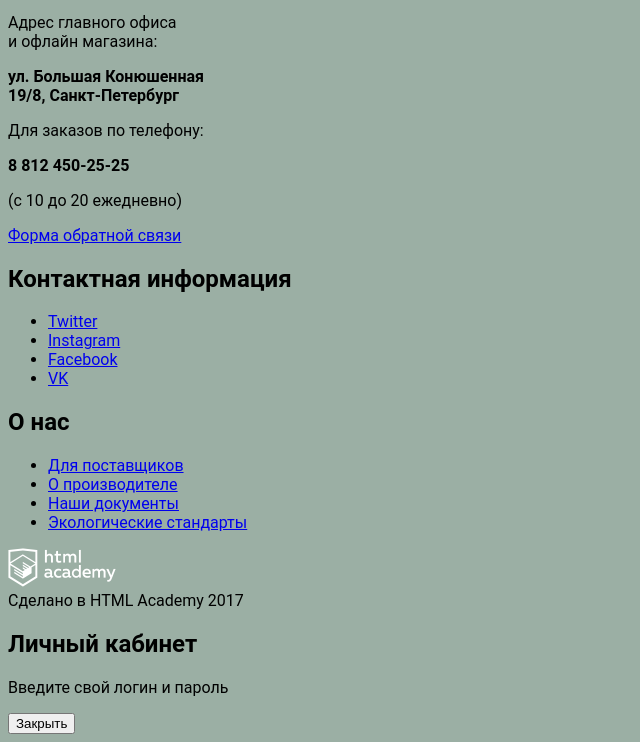
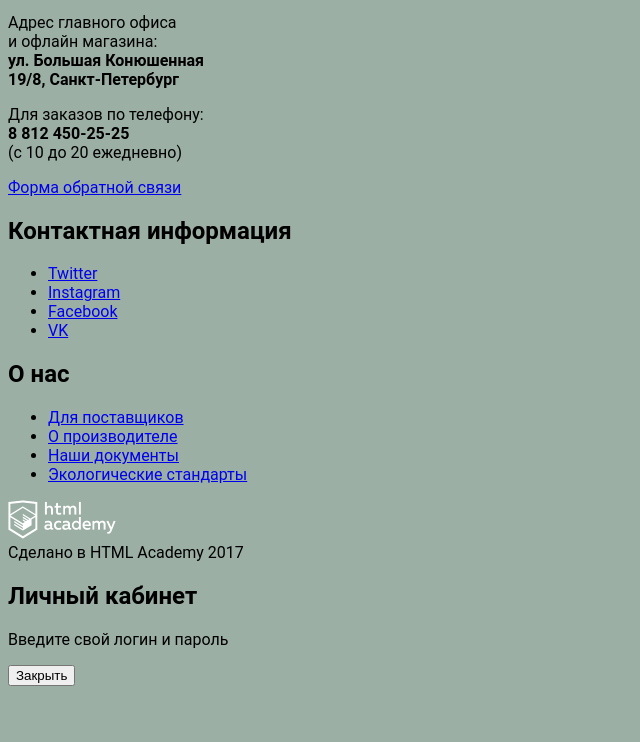
Before and after one commit to Machisorc/1051133-gllacy-26, a plain HTML site: page index.html in a window 1280 px wide. Shown: the part 3059-3801 px from the top of the page, without its empty margins (0-640 px from the left). After the commit the page ends 3753 px from the top, so only its background shows below. Drawn offline with Linux system fonts and the light colour scheme.

Commit message:
Update index.html

```diff
--- a/index.html
+++ b/index.html
@@ -217,11 +217,15 @@
   <h2>Как проехать?</h2>
   <img src="img/map.png" width="1250" height="430" alt="Карта проезда">
   <div>
-  <p><span>Адрес главного офиса<br> и офлайн магазина:</span></p>
-  <p><b>ул. Большая Конюшенная<br>19/8, Санкт-Петербург</b></p>
-  <p><span>Для заказов по телефону:</span></p>
-  <p><b>8 812 450-25-25</b></p>
-  <p><span>(с 10 до 20 ежедневно)</span></p>
+  <p>
+    <span>Адрес главного офиса<br> и офлайн магазина:</span><br>
+    <b>ул. Большая Конюшенная<br>19/8, Санкт-Петербург</b>
+ </p>
+  <p>
+     <span>Для заказов по телефону:</span><br>
+     <b>8 812 450-25-25</b><br>
+     <span>(с 10 до 20 ежедневно)</span>
+  </p>
   <a href="#">Форма обратной связи</a>
   </div>
 
```
